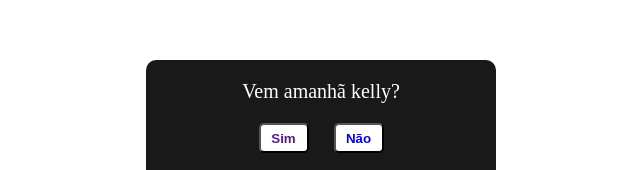
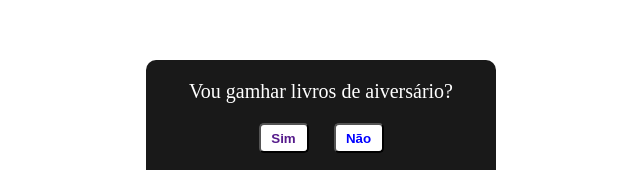
Before and after one commit to eduarda056/kelly.html, a plain HTML site: page index.html in a window 1280 px wide. Shown: the part 223-393 px from the top of the page, without its empty margins (319-959 px from the left). Drawn offline with Linux system fonts and the light colour scheme.

Commit message:
Update index.html

```diff
--- a/index.html
+++ b/index.html
@@ -39,7 +39,7 @@
     </head>
     <body>
         <div class="box">
-            <p>Vem amanhã kelly?</p>
+            <p>Vou gamhar livros de aiversário?</p>
             <div class="buttons-container">
                 <button>
                     <a href=>Sim</a>
```
